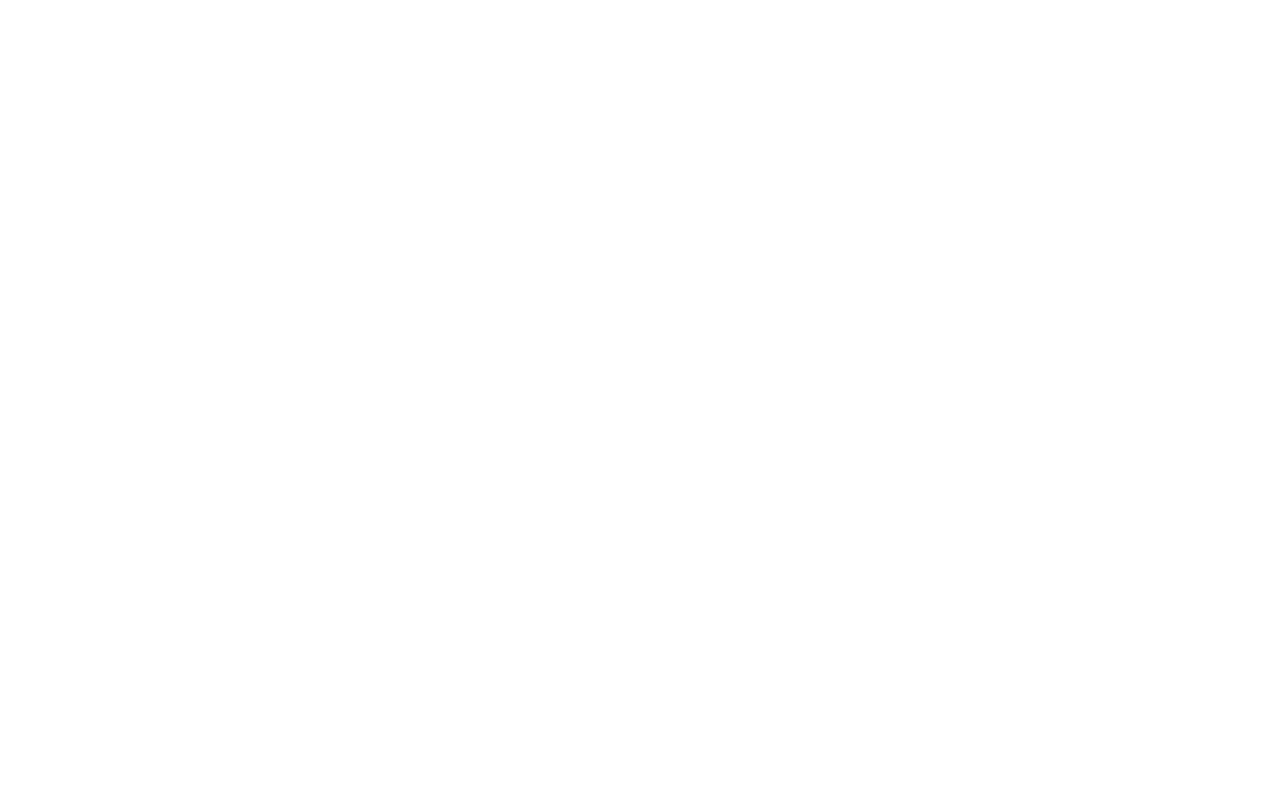
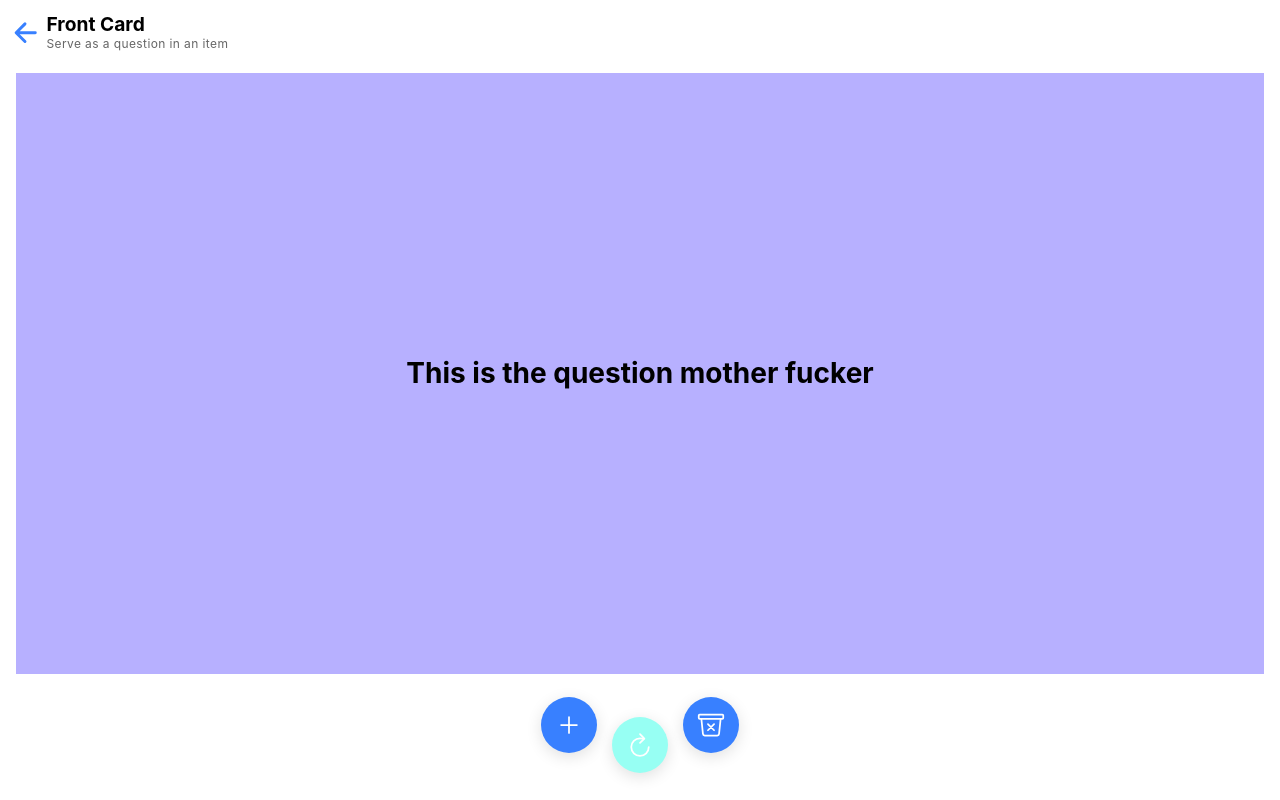
Before and after one commit to SatinTo/Memry, a React (Create React App) app: page /frontCard in a window 1280 px wide. Built offline with nearby package versions, Linux system fonts and the light colour scheme.

Commit message:
chore: Changes the positioning and color of the buttons

```diff
--- a/src/App.jsx
+++ b/src/App.jsx
@@ -5,6 +5,7 @@ import { IonReactRouter } from '@ionic/react-router';
 import Home from './pages/Home';
 import Play from './pages/Play';
 import SetItems from './pages/SetItems';
+import FrontCard from './pages/FrontCard';
 
 /* Core CSS required for Ionic components to work properly */
 import '@ionic/react/css/core.css';
@@ -42,6 +43,7 @@ const App = () => (
 			<Route path="/play" component={Play} exact={true} />
 			<Route path="/setItems" component={SetItems} exact={true} />
 			<Route path="/completed" component={Completed} exact={true} />
+			<Route path="/frontCard" component={FrontCard} exact={true} />
 			<Route exact path="/" render={() => <Redirect to="/home" />} />
 			</IonRouterOutlet>
 		</IonReactRouter>
--- /dev/null
+++ b/src/pages/FrontCard.css
@@ -0,0 +1,3 @@
+.flipCard > button.button-native {
+	margin-top: 20px;
+}
--- /dev/null
+++ b/src/pages/FrontCard.jsx
@@ -0,0 +1,66 @@
+import { IonContent, IonFabButton, IonPage, IonToolbar, IonCard, IonIcon, IonCardSubtitle, IonCardTitle, IonCardContent, IonButtons, IonBackButton } from '@ionic/react';
+import React, {useState} from 'react';
+import {arrowBackOutline, refreshOutline, trashBinOutline, addOutline} from 'ionicons/icons';
+import './FrontCard.css';
+import './Play.css';
+
+const Play = (props) => {
+	const [flipped, setFlip] = useState(false);
+
+	// Function to flip the card
+	function flipCard() {
+		setFlip(!flipped)
+	}
+
+	return (
+	<IonPage>
+		<IonToolbar style={{ marginTop: 10, paddingLeft: 10, marginBottom: 15}}>
+			<IonButtons style={{display: "inline-block"}}>
+				<IonBackButton defaultHref="home" text="" icon={arrowBackOutline} />
+			</IonButtons>
+			<div style={{display: "inline-block", marginLeft: 10, maxWidth: "85%"}}>
+				<IonCardTitle style={{fontSize: "1.2em"}}>Front Card</IonCardTitle>
+				<IonCardSubtitle style={{fontWeight: "normal", textTransform: "inherit"}}>
+					Serve as a question in an item
+				</IonCardSubtitle>
+			</div>
+		</IonToolbar>
+		<IonContent scrollEvents={false}>
+			<div className="container">
+				<IonCard style={{height: "80vh", boxShadow: "none"}}>
+					<div className={"card" + (flipped ? " is-flipped" : "")} onClick={flipCard}>
+						<div className="card__face card__face--front">
+							<IonCardContent className="container">
+								<IonCardTitle>This is the question mother fucker</IonCardTitle>
+							</IonCardContent>
+						</div>
+						<div className="card__face card__face--back">
+							<IonCardContent className="container">
+								<IonCardTitle>This is the answer negga</IonCardTitle>
+							</IonCardContent>
+						</div>
+					</div>
+				</IonCard>
+			</div>
+		</IonContent>
+		<IonToolbar>
+			<div style={{width: "fit-content", margin: "20px auto"}}>
+				<IonFabButton style={{display: "inline-block",  marginBottom: 20}}>
+					<IonIcon icon={addOutline} />
+				</IonFabButton>
+				<IonFabButton
+					style={{display: "inline-block", margin: "0 15px", "--background": (flipped) ? "#b7b0ff" : "#97fff3"}}
+					onClick={flipCard}
+				>
+					<IonIcon icon={refreshOutline} />
+				</IonFabButton>
+				<IonFabButton style={{display: "inline-block", marginBottom: 20}}>
+					<IonIcon icon={trashBinOutline} />
+				</IonFabButton>
+			</div>
+		</IonToolbar>
+	</IonPage>
+	);
+};
+
+export default Play;
--- a/src/pages/SetItems.jsx
+++ b/src/pages/SetItems.jsx
@@ -33,7 +33,7 @@ const SetItems = (props) => {
 			</IonContent>
 			<IonToolbar>
 				<div style={{width: "fit-content", margin: "20px", float: "right"}}>
-					<IonFabButton style={{display: "inline-block"}}>
+					<IonFabButton style={{display: "inline-block"}} onClick={() => props.history.push("/frontCard")}>
 						<IonIcon icon={addOutline} />
 					</IonFabButton>
 				</div>
```
